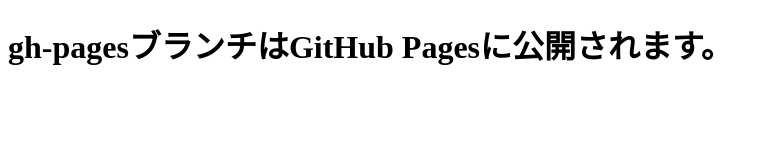
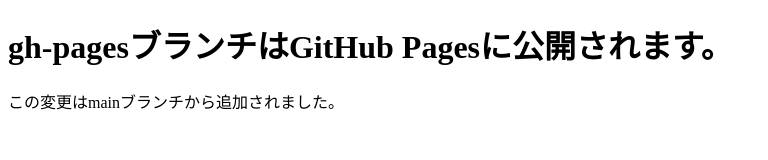
Before and after one commit to toru-nakanishi/git-study, a plain HTML site: page index.html in a window 1280 px wide. Shown: the whole page, without its empty margins (0-768 px from the left). Drawn offline with Linux system fonts and the light colour scheme.

Commit message:
段落を追加

```diff
--- a/index.html
+++ b/index.html
@@ -8,5 +8,6 @@
 </head>
 <body>
     <h1>gh-pagesブランチはGitHub Pagesに公開されます。</h1>
+    <p>この変更はmainブランチから追加されました。</p>
 </body>
 </html>
```
